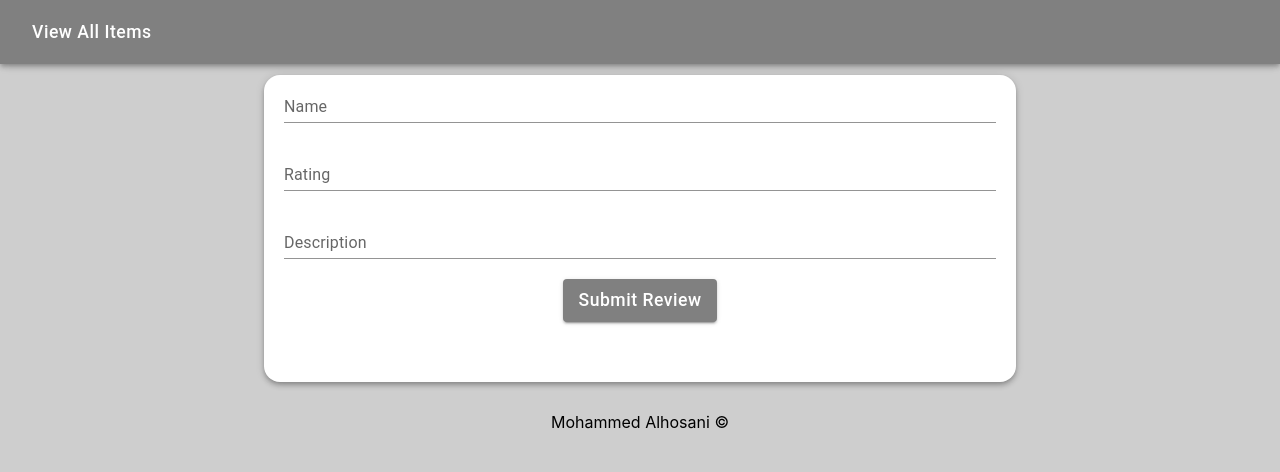
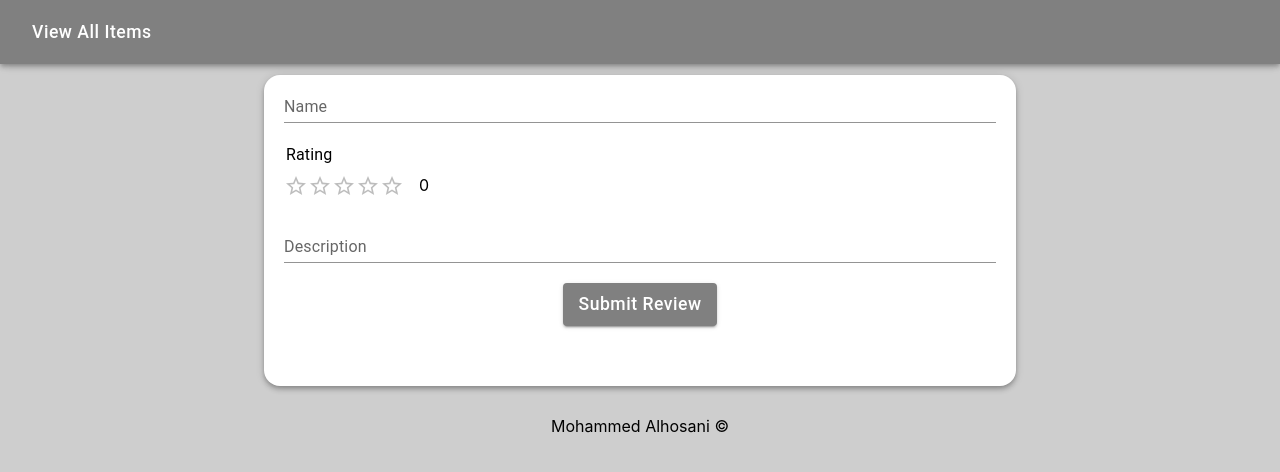
Before and after one commit to Nohasi/review-app, a React (Create React App) app in the folder frontend/review-app/: page /addreview in a window 1280 px wide. Shown: the top 472 px of the page. Built offline with nearby package versions, Linux system fonts and the light colour scheme.

Commit message:
Improved Reviewing UI

```diff
--- a/frontend/review-app/src/components/add_review/ReviewForm.tsx
+++ b/frontend/review-app/src/components/add_review/ReviewForm.tsx
@@ -3,20 +3,44 @@ import TextField from '@mui/material/TextField';
 import axios from "axios";
 import { useState } from "react";
 import { Link } from "react-router-dom";
+import Rating from '@mui/material/Rating';
+import Typography from '@mui/material/Typography';
 import '../../App.css';
 
 
 function ReviewForm() {
 
     let [name, setName] = useState('');
-    let [rating, setRating] = useState('');
     let [description, setDescription] = useState('');
+    const [rating, setRating] = useState<number | null>(0);
+    const [hover, setHover] = useState(-1);
 
     function submitForm(e: React.MouseEvent<HTMLButtonElement>) {
-        e.preventDefault();
-        axios.post('localhost', {name, rating, description});
+        axios.post('http://localhost:4090/addreview', {name, rating, description});
     }
 
+    const labels: { [index: string]: string } = {
+        0: '0',
+        0.5: '1',
+        1: '2',
+        1.5: '3',
+        2: '4',
+        2.5: '5',
+        3: '6',
+        3.5: '7',
+        4: '8',
+        4.5: '9',
+        5: '10',
+      };
+
+      function getLabelText(value: number) {
+        return `${value} Star${value !== 1 ? 's' : ''}, ${labels[value]}`;
+      }
+
+      function HoverRating() {
+        const [value, setValue] = useState<number | null>(2);
+        const [hover, setHover] = useState(-1);
+      }
     return(
         <div>
             <Container sx={{paddingBottom: "30px"}}>
@@ -25,7 +49,25 @@ function ReviewForm() {
                         <TextField value={name} onChange={(e) => setName(e.target.value)} id="name" label="Name" variant="standard" fullWidth/>
                     </div>
                     <div style={{paddingBottom: "20px"}}>
-                        <TextField value={rating} onChange={(e) => setRating(e.target.value)} id="rating" label="Rating" variant="standard" fullWidth/>
+                    <Typography component="legend">Rating</Typography>
+                        <Rating
+                            name="simple-controlled"
+                            value={rating}
+                            precision={0.5}
+                            getLabelText={getLabelText}
+                            onChange={(event, newValue) => {
+                            setRating(newValue);
+                            }}
+                            onChangeActive={(event, newHover) => {
+                                setHover(newHover);
+                            }}
+                            sx={{transform: "translate(0, 7px)"}}
+                        />
+                        <span style={{paddingLeft: "15px"}}>
+                            {rating !== null && (
+                                labels[hover !== -1 ? hover : rating]
+                            )}
+                        </span>
                     </div>
                     <div style={{paddingBottom: "20px"}}>
                         <TextField value={description} onChange={(e) => setDescription(e.target.value)} id="description" label="Description" variant="standard" fullWidth multiline/>
--- /dev/null
+++ b/frontend/review-app/src/components/info_page/ReviewCard.tsx
@@ -0,0 +1,34 @@
+import { Box, Container } from "@mui/material";
+import Grid from '@mui/material/Grid';
+import Rating from '@mui/material/Rating';
+import Typography from '@mui/material/Typography';
+
+interface reviewProps {
+    name: string,
+    description: string,
+    rating: number,
+}
+
+function ReviewCard(props: reviewProps) {
+    return(
+        <div>
+            <Container>
+                <Box sx={{ flexGrow: 1, marginLeft: "50px", marginRight: "50px", backgroundColor: 'white', boxShadow: 4, textAlign: "left", padding: "20px"}}>
+                    <Grid container spacing={2}>
+                            <Grid item xs={6} sx={{fontSize: 20}}>
+                                {props.name}
+                            </Grid>
+                            <Grid item xs={6} sx={{textAlign: "right", fontSize: 20}}>
+                                {`${props.rating}/10`}<Rating name="read-only" value={1} max={1} readOnly sx={{transform: "translate(0, 4px)"}} />
+                            </Grid>
+                        <Grid item xs={12}>
+                            {props.description}
+                        </Grid>
+                    </Grid>
+                </Box>
+            </Container>
+        </div>
+    );
+}
+
+export default ReviewCard;
--- a/frontend/review-app/src/components/info_page/ReviewsComponent.tsx
+++ b/frontend/review-app/src/components/info_page/ReviewsComponent.tsx
@@ -1,37 +1,54 @@
 import { Box, Button } from "@mui/material";
 import { Link } from "react-router-dom";
 import '../../App.css';
+import ReviewCard from "./ReviewCard";
 
 function ReviewsComponent(){
 
     const reviews = [
         {
             name: "Mohammed Alhosani",
-            rating: "10",
+            rating: 10,
+            description: "Amazing wonderful",
         },
         {
             name: "Skill Issue",
-            rating: "3",
+            rating: 3,
+            description: "my wrists will curse the day I bought this stick",
         },
         {
             name: "John Athan",
-            rating: "9",
+            rating: 9,
+            description: "Amazing wonderful very very good wow love it so much",
         },
         {
             name: "Snoop Dogg",
-            rating: "10",
+            rating: 10,
+            description: `What's happenin y'all? Big Snoop Dogg
+            Shootin a shout out to all the lil' rascals out there man
+            The lil' homies, y'knahmsayin?
+            Niggaz keep talkin they ain't gon' grow up to be shit
+            Don't trip, I used to be a lil' rascal too
+            Look at this lil' rascal now!
+            Yeah, the lil' rascal done became the Big Snoop Dogg
+            Follow your dreams lil' homies`,
+        },
+        {
+            name: "Johnny GGXrdRev2",
+            rating: 10,
+            description: "I am Johnny from GG Xrd Rev2"
         }
     ];
 
     return(
-        <Box sx={{ flexGrow: 1, textAlign: 'left', padding: '30px'}}>
+        <Box sx={{ flexGrow: 1, textAlign: 'center', padding: '30px'}}>
             <h1>Reviews</h1>
             <Link to={{pathname: '/addreview'}}>
                 <Button variant="contained" sx={{marginBottom:"30px", backgroundColor:"#808080", "&:hover": {backgroundColor: "#6b6b6b", boxShadow: 5} }} className="Navbar-button">Add Review</Button>
             </Link>
             <div>
             {reviews.map((data, key) => {
-                return <li><strong>{data.name}</strong>&nbsp;&nbsp;&nbsp;{data.rating}/10</li>
+                return <ReviewCard name={data.name} description={data.description} rating={data.rating}/>
             })}
             </div>
         </Box>
```
